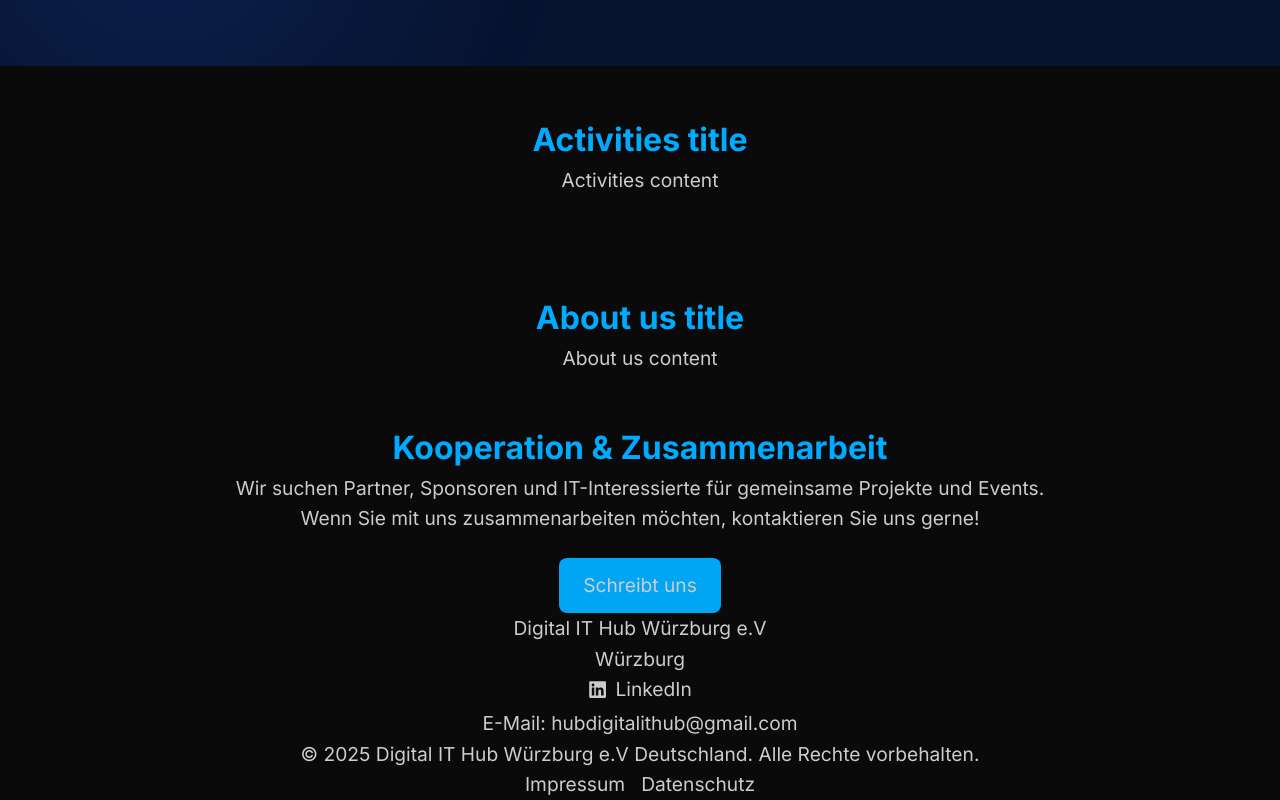
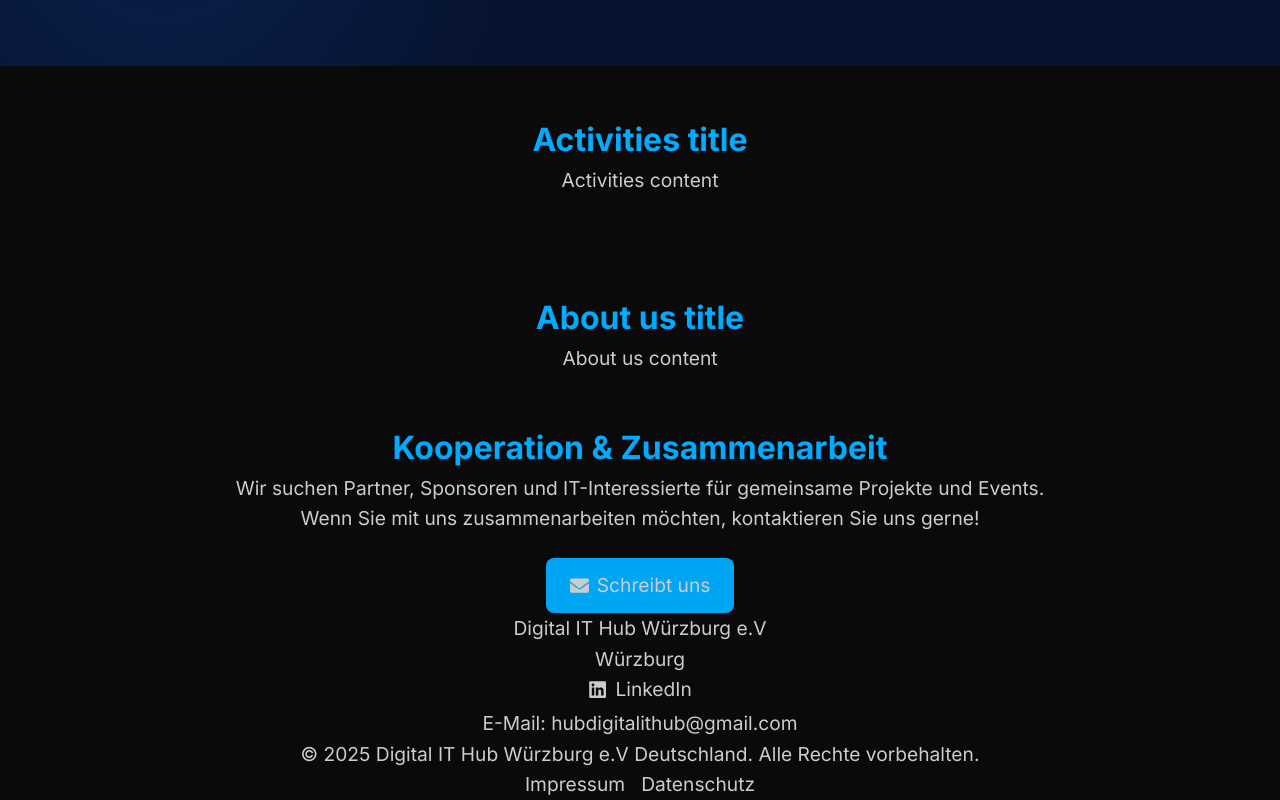
Before and after one commit to yarinka82/Digital-IT-Hub-in-Wurzburg, a Next.js app: page / in a window 1280 px wide. Shown: the part 665-1465 px from the top of the page. Built offline with nearby package versions, Linux system fonts and the light colour scheme.

Commit message:
Add envelope icon to contact button

```diff
--- a/src/components/Footer.tsx
+++ b/src/components/Footer.tsx
@@ -1,5 +1,5 @@
 import Link from "next/link";
-import { FaLinkedin } from "react-icons/fa";
+import { FaLinkedin, FaEnvelope } from "react-icons/fa";
 
 export default function Footer() {
   return (
@@ -7,7 +7,7 @@ export default function Footer() {
       <h2>Kooperation & Zusammenarbeit</h2>
       <p>Wir suchen Partner, Sponsoren und IT-Interessierte für gemeinsame Projekte und Events.</p>
       <p>Wenn Sie mit uns zusammenarbeiten möchten, kontaktieren Sie uns gerne!</p>
-      <a href="mailto:hubdigitalithub@gmail.com" className="bg-sky-500 px-6 py-3 rounded-lg inline-block mt-6">Schreibt uns</a>
+      <a href="mailto:hubdigitalithub@gmail.com" className="bg-sky-500 px-6 py-3 rounded-lg inline-flex items-center gap-2 mt-6"><FaEnvelope /> Schreibt uns</a>
       <div>
        <p>Digital IT Hub Würzburg e.V</p>
        <p>Würzburg</p>
```
